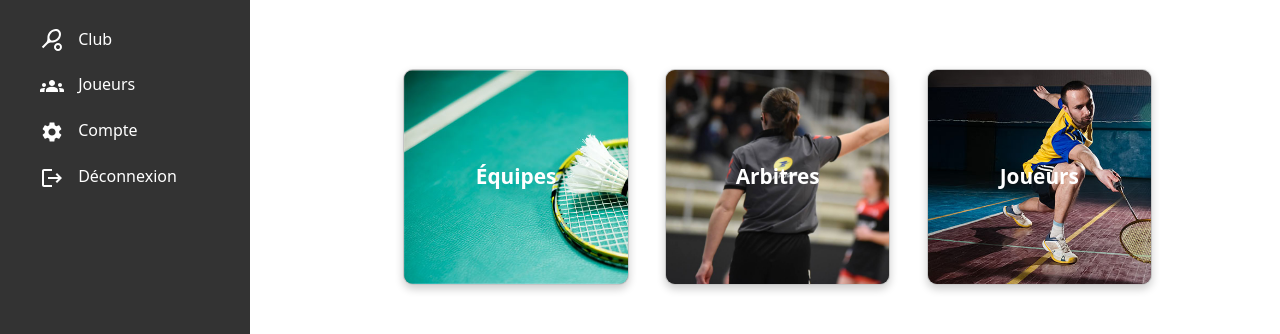
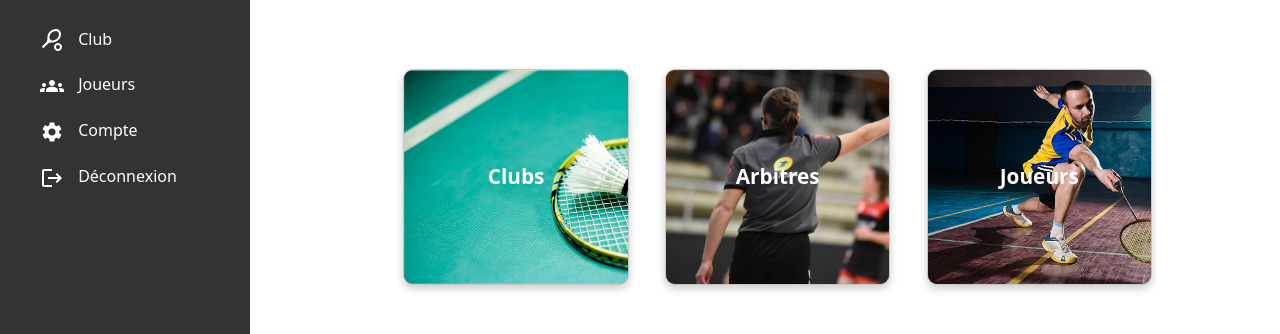
Before and after one commit to majdifkih/App-Desktop-Federation, a React (Create React App) app: page /#/home in a window 1280 px wide. Shown: the part 183-517 px from the top of the page. Built offline with nearby package versions, Linux system fonts and the light colour scheme; what pouchdb would draw is missing.

Commit message:
first commit

```diff
--- a/src/Pages/HomePage.js
+++ b/src/Pages/HomePage.js
@@ -22,7 +22,7 @@ const HomePage = () =>{
           backgroundRepeat: 'no-repeat'
         }}
       >
-        Équipes
+        Clubs
       </div>
     </Link>
   </div>
--- a/src/Pages/ListClub.js
+++ b/src/Pages/ListClub.js
@@ -196,12 +196,12 @@ const updateClub = async () => {
     const existingDoc = await localDB.get(id);
 
     const updatedSolde = Math.max(solde, 0);
-    let updatedStatusclub = statusclub;
 
-    let updateStatus = statusclub;
 
+
+    let updateStatus
     // Vérifier si le solde est passé à zéro et le statut n'était pas déjà 'actif'
-    if (updatedSolde === 0 && existingDoc.statusclub !== 'actif') {
+    if (updatedSolde === 0 && existingDoc.statusclub === 'non actif') {
       updateStatus = 'actif';
     }
     const updatedDoc = {
@@ -211,7 +211,8 @@ const updateClub = async () => {
       telephone,
       totalMembers,
       solde: updatedSolde,
-      statusclub: updateStatus
+      statusclub: updateStatus,
+
     };
     console.log('Existing solde:', existingDoc.solde);
     console.log('New solde:', updatedDoc.solde);
```
